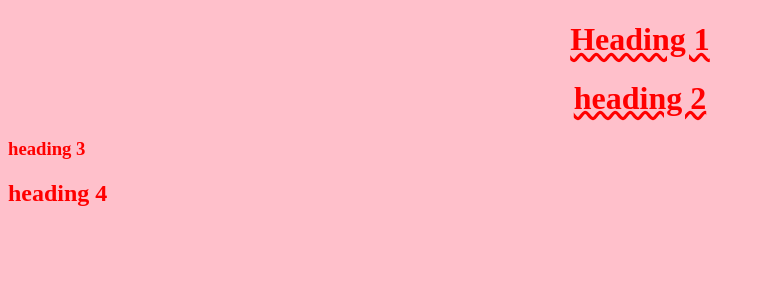
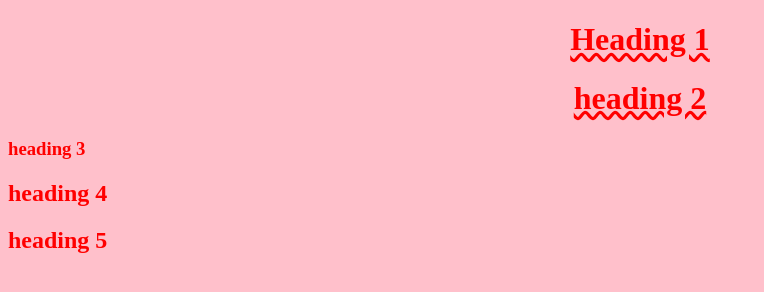
Before and after one commit to AakritiA04/Html-practice, a plain HTML site: page CSShtmlpractice/practices/set1.2.html in a window 1280 px wide. Shown: the whole page, without its empty margins (0-764 px from the left). Drawn offline with Linux system fonts and the light colour scheme.

Commit message:
delete later

```diff
--- a/CSShtmlpractice/practices/set1.2.html
+++ b/CSShtmlpractice/practices/set1.2.html
@@ -9,6 +9,7 @@
         <h1 class="heading">heading 2</h1>
         <h3 class="heading">heading 3</h3>
         <h2 class="heading">heading 4</h2>
+        <h2 class="heading">heading 5</h2>
     </body>
 <link rel="stylesheet" href="style.css">
 </html>
```
